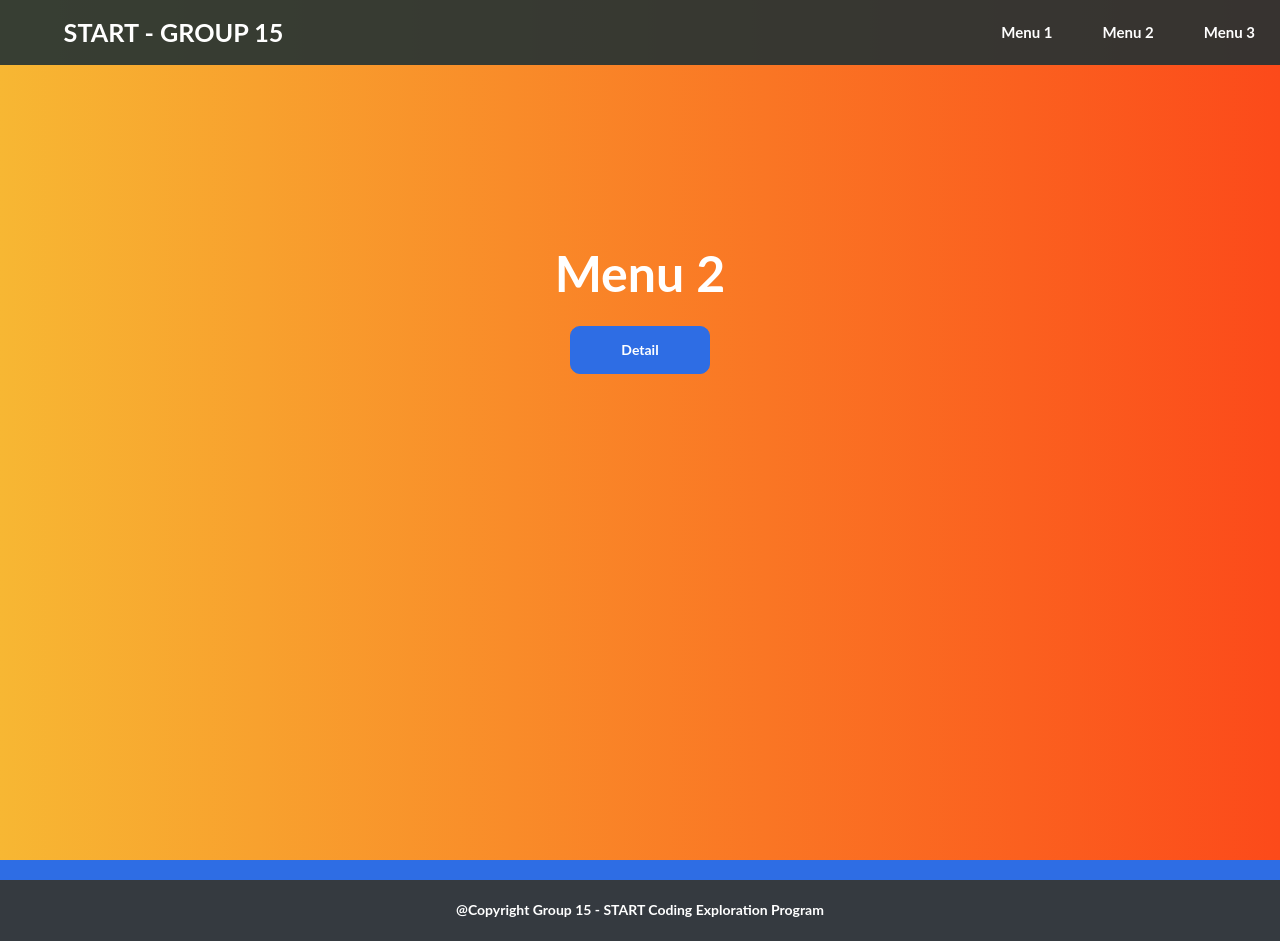
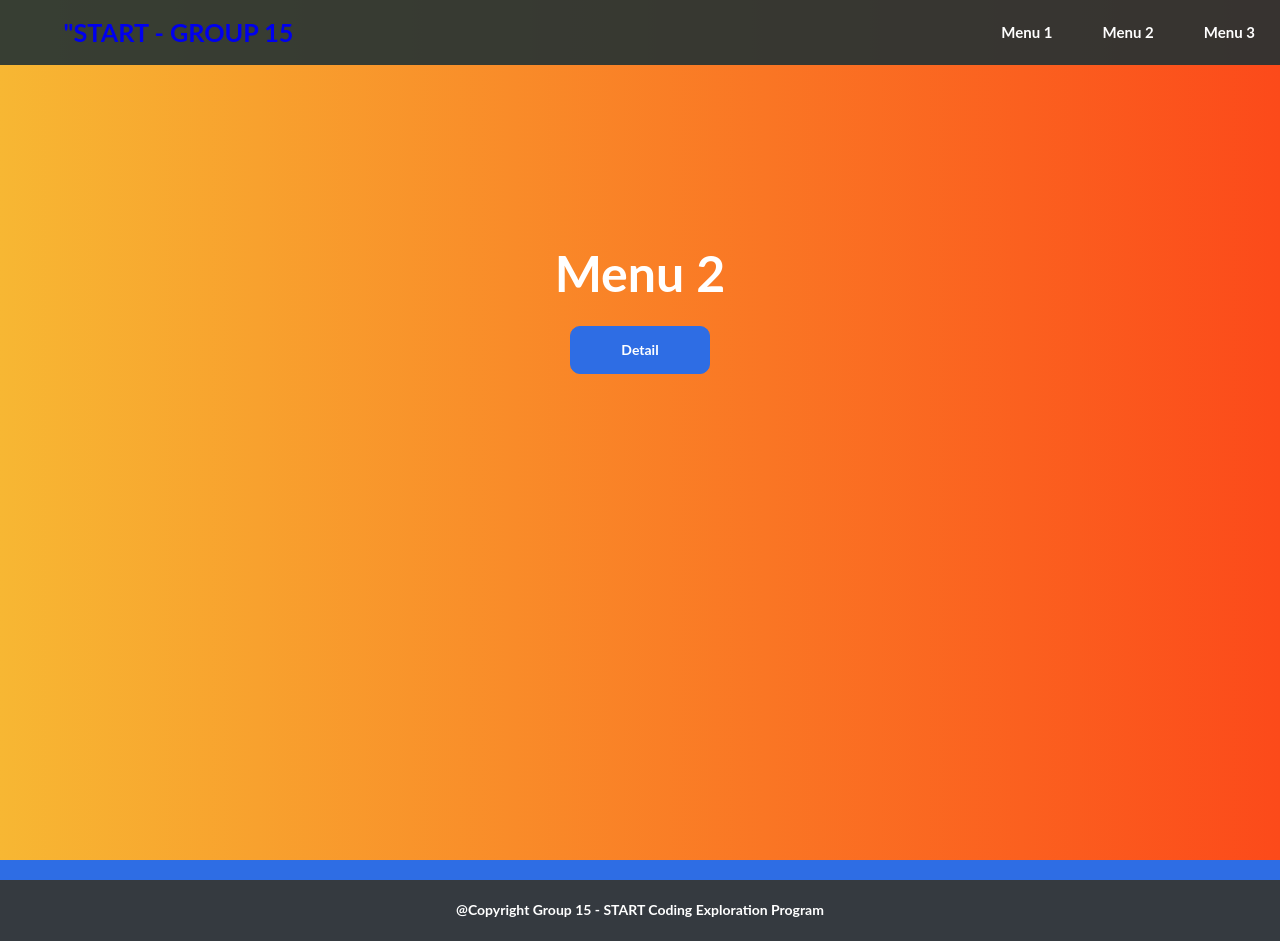
Before and after one commit to heguhegu/Group15, a plain HTML site: page menu2.html in a window 1280 px wide. Drawn offline with Linux system fonts and the light colour scheme.

Commit message:
Update menu2.html

```diff
--- a/menu2.html
+++ b/menu2.html
@@ -14,7 +14,7 @@
         <header id="myHeader">
           <div class="container ">
             <div class="header-left">
-              <h2>START - GROUP 15</h2>
+              <h2><a href="index.html">"START - GROUP 15</a></h2>
             </div>
             <span class="fa fa-bars menu-icon"></span></a>
             <div class="header-right">
```
